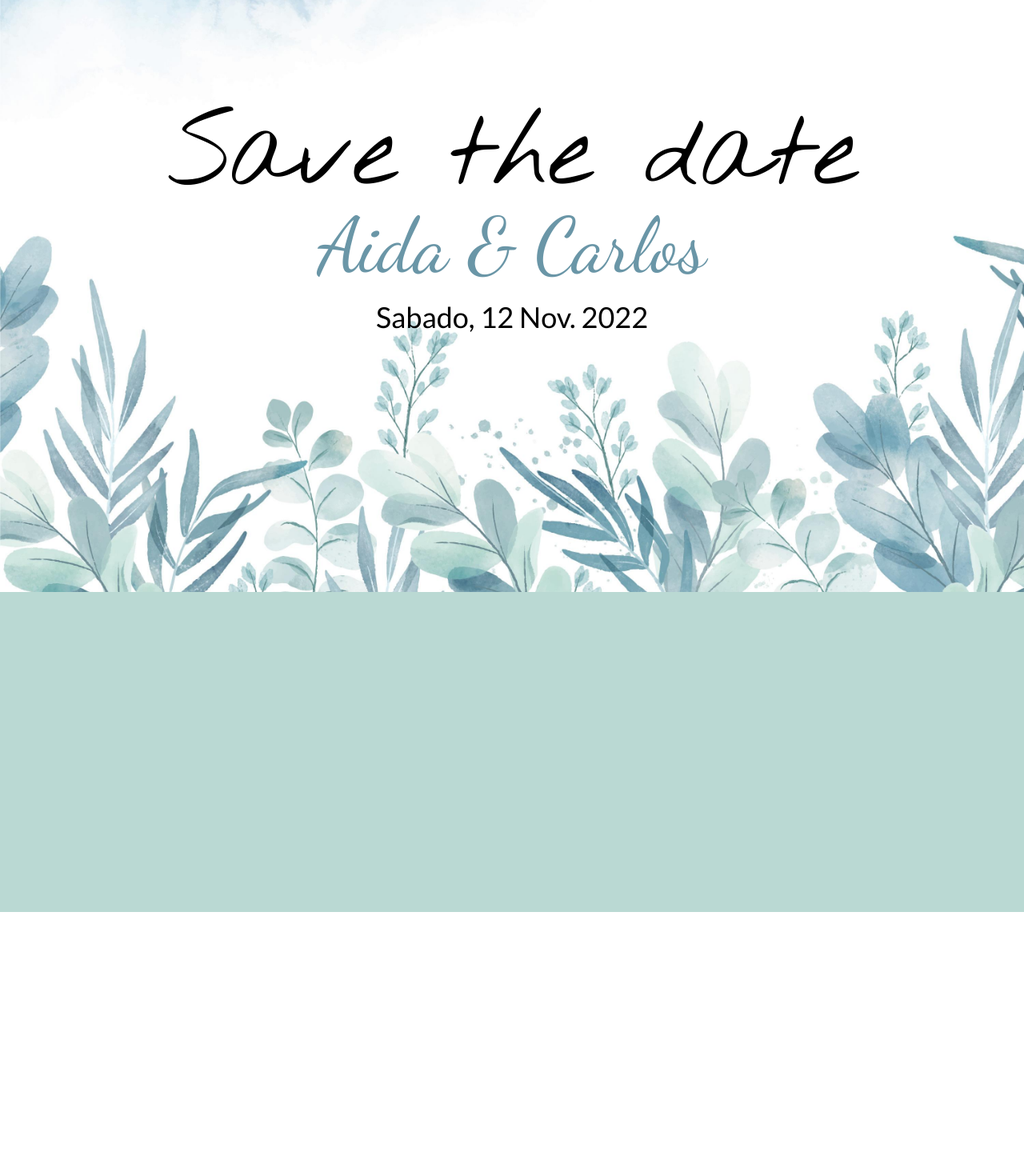
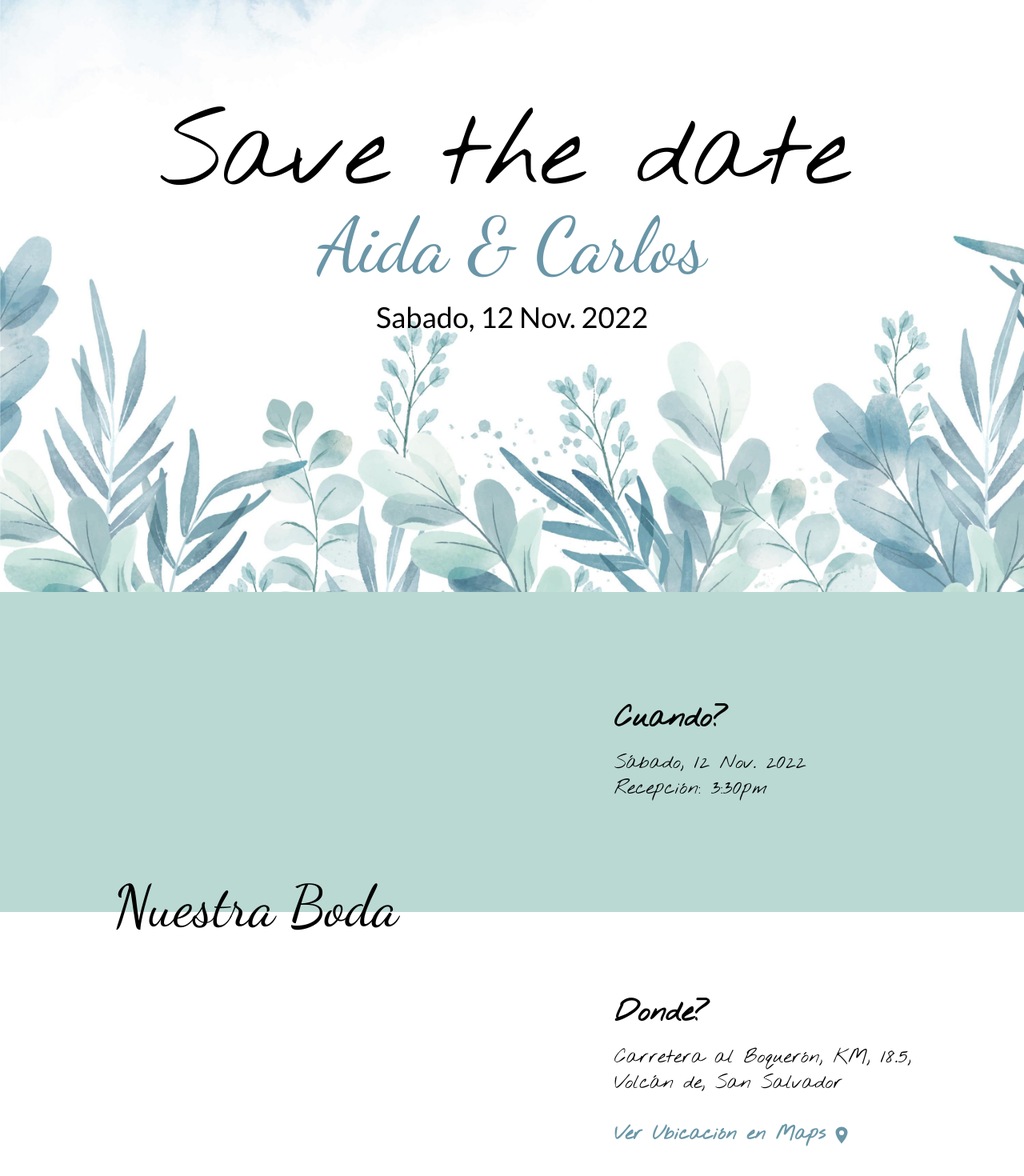
Before and after one commit to CPrz21/wedding-invitation, a Next.js app: page / in a window 1280 px wide. Shown: the part 60-1530 px from the top of the page at 80% size. Built offline with nearby package versions, Linux system fonts and the light colour scheme.

Commit message:
add second section and typing animation

```diff
--- a/components/home/firstSection.tsx
+++ b/components/home/firstSection.tsx
@@ -5,7 +5,7 @@ interface FirstSectionProps {}
 export const FirstSection: FC<FirstSectionProps> = () => {
   return (
     <div className="parallax w-screen h-screen flex flex-col items-center justify-start pt-[15%]">
-      <h1 className="font-nothing text-9xl">Save the date</h1>
+      <h1 className="font-nothing text-9xl typing-text">Save the date</h1>
       <h1 className="text-8xl mb-5 text-w-primary">Aida & Carlos</h1>
       <h2>Sabado, 12 Nov. 2022</h2>
     </div>
--- a/package.json
+++ b/package.json
@@ -12,6 +12,7 @@
     "next": "12.2.5",
     "react": "18.2.0",
     "react-dom": "18.2.0",
+    "react-icons": "^4.4.0",
     "sass": "^1.54.9"
   },
   "devDependencies": {
--- a/pages/index.tsx
+++ b/pages/index.tsx
@@ -1,6 +1,8 @@
 import type { NextPage } from "next";
 import Head from "next/head";
 import Image from "next/image";
+import { IoLocationSharp } from "react-icons/io5";
+
 import { FirstSection } from "../components/home/firstSection";
 
 const Home: NextPage = () => {
@@ -14,8 +16,37 @@ const Home: NextPage = () => {
       <main>
         <FirstSection />
         <section className="h-screen w-screen bg-w-secondary relative">
-          <div className="w-full h-1/2"></div>
-          <div className="w-full h-1/2 bg-white"></div>
+          <div className="absolute top-[50%] left-[25%] translate-x-[-50%] translate-y-[-60%]">
+            <h2 className="font-dancing text-7xl text-center">Nuestra Boda</h2>
+          </div>
+          <div className="w-full h-1/2 flex justify-end items-center">
+            <div className="w-[40%] font-nothing">
+              <p className="text-4xl mb-5">
+                <strong>Cuando?</strong>
+              </p>
+              <p className="text-2xl">Sábado, 12 Nov. 2022</p>
+              <p className="text-2xl">Recepción: 3:30pm</p>
+            </div>
+          </div>
+          <div className="w-full h-1/2 bg-white flex justify-end items-center">
+            <div className="w-[40%] font-nothing">
+              <p className="text-4xl mb-5">
+                <strong>Donde?</strong>
+              </p>
+              <p className="text-2xl mb-8">
+                Carretera al Boquerón, KM, 18.5, <br /> Volcán de, San Salvador
+              </p>
+              <a
+                target="_blank"
+                href="https://goo.gl/maps/BoWj1wzxgHs12hBw8"
+                className="text-2xl text-w-primary"
+                rel="noreferrer"
+              >
+                <strong>Ver Ubicación en Maps</strong>
+                <IoLocationSharp className="inline ml-2 text-2xl" />
+              </a>
+            </div>
+          </div>
         </section>
       </main>
     </>
--- a/styles/globals.scss
+++ b/styles/globals.scss
@@ -73,3 +73,22 @@ a {
     @apply text-xs md:text-sm lg:text-base xl:text-lg;
   }
 }
+
+.typing-text {
+  width: 14.5ch;
+  animation: typing 2s steps(22), blink 0.5s step-end infinite alternate;
+  white-space: nowrap;
+  overflow: hidden;
+  border-right: 3px solid;
+}
+
+@keyframes typing {
+  from {
+    width: 0;
+  }
+}
+@keyframes blink {
+  50% {
+    border-color: transparent;
+  }
+}
--- a/tailwind.config.js
+++ b/tailwind.config.js
@@ -8,6 +8,7 @@ module.exports = {
     extend: {
       fontFamily: {
         nothing: ["Nothing You Could Do", "sans-serif"],
+        dancing: ["Dancing Script", "sans-serif"],
       },
       colors: {
         "w-primary": "#6A96A7",
```
Also changed, not shown: 1 other file (tests, documents, lock files or other folders).
